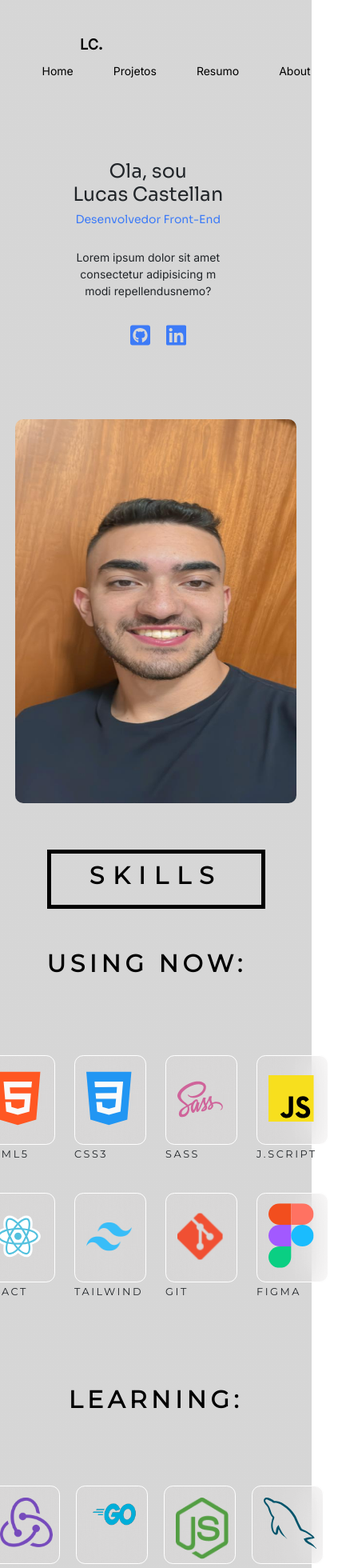
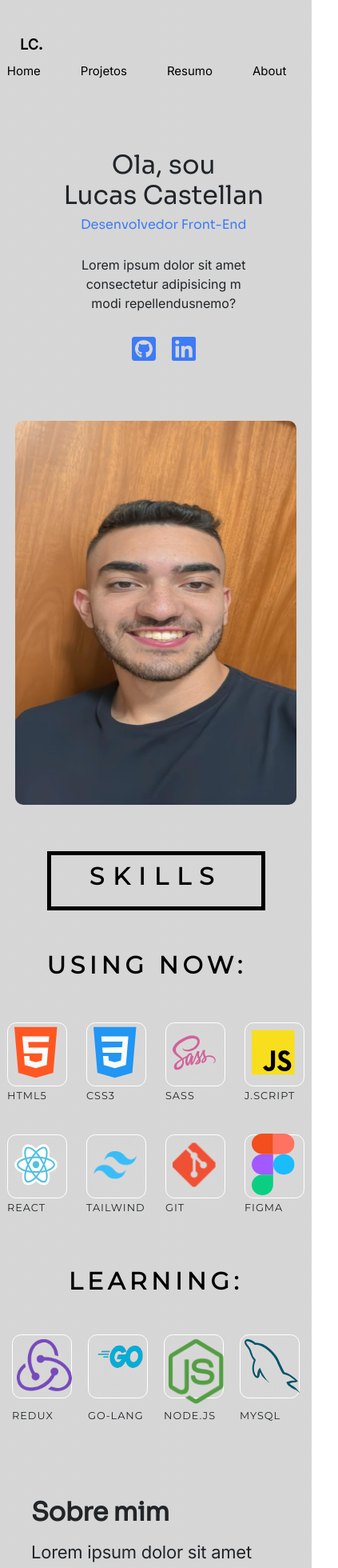
Before and after one commit to Castellan-Lucas/Portifolio, a React (Vite) app: page / in a window 390 px wide. Shown: the top 1960 px of the page at 80% size, 423 px wide, since content can reach past the window. Built offline with nearby package versions, Linux system fonts and the light colour scheme.

Commit message:
att reponsivo

```diff
--- a/src/components/Card/Card.sass
+++ b/src/components/Card/Card.sass
@@ -88,10 +88,14 @@
   .nomes
     align-self: center
     font-size: 0.8em
-    letter-spacing: 0.2em
+    letter-spacing:1px
   .container .box
-    width: 90px
-    padding: 0.7rem
+    padding: 5px 5px
+    width: 75px
+    height: 80px
+    gap: 0px
+  .container
+    width: 100%
     .title
       font-size: 1rem
     div
--- a/src/components/CardLearning/CardLearning.sass
+++ b/src/components/CardLearning/CardLearning.sass
@@ -102,3 +102,27 @@
     img
       width:110%
       height: 100%
+
+@media (max-width: 480px)
+  .container-::before
+    display: none
+  .container-::after
+    display: none
+  .nomes-
+    align-self: center
+    font-size: 0.8em
+    letter-spacing:1px
+  .container- .box-
+    padding: 5px 5px
+    width: 75px
+    height: 80px
+    gap: 0px
+  .container-
+    width: 100%
+    .title-
+      font-size: 1rem
+    div
+      font-size: 1rem
+    span
+      font-size: 0.6rem
+      margin-right: 0.1rem
--- a/src/components/CardProjects/CardProjects.sass
+++ b/src/components/CardProjects/CardProjects.sass
@@ -69,11 +69,14 @@ a
         justify-content: center
 
         img
-          width: 90%
+          width: 100%
           height: auto
 
+        h3
+          width: 100%
+          text-align: center
         p
-          width: 100%
+          width: 70%
           text-align: center
 
         .paragrafo
@@ -83,4 +86,6 @@ a
 
 
    .content-button
+        width: 100%
+        text-align: center
         margin-top: 30px
--- a/src/components/Header/Header.sass
+++ b/src/components/Header/Header.sass
@@ -8,6 +8,7 @@
   background: radial-gradient(50% 50.00% at 50% 50.00%, rgba(1, 1, 1, 0.16) 0%, rgba(1, 1, 1, 0.16) 100%)
 
 .logo
+  width: 100%
   font-weight: bold
   font-size: 48px
   font-family: Inter
@@ -89,14 +90,22 @@
 /* Estilos para tela menor que 480px */
 @media (max-width: 480px)
   .logo
+    width: 340px
     font-size: 18px
+    marign-left: 10px
 
   .logo a
     font-size: 20px
+    left: 10px
 
   .nav
     display: flex
     flex-direction: column
     align-items: center
-    width: 150%
+    width: 196%
     gap: -30px
+
+    ul
+      li
+        a
+          font-size: 15px
--- a/src/components/Learning/Learning.sass
+++ b/src/components/Learning/Learning.sass
@@ -46,8 +46,8 @@
 /* Estilos para telas menores */
 @media (max-width: 768px)
 
-  .conteudo-skills-
-    width: 40%
-    height: auto
+  .container-pai-,.conteudo-skills-
+    width: 100%
+    height: 200px
+    text-align: center
     gap: 20px
-    text-align: center
--- a/src/components/Projects/Projects.sass
+++ b/src/components/Projects/Projects.sass
@@ -28,11 +28,16 @@
 @media (max-width: 768px)
     .container-projects
         flex-direction: column
+
         h1
+            width: 100%
             font-size: 40px
             height: 100px
             line-height: 50px
             margin-top: 50px
 
-    .card-container
+    .card-container,.card-container-
         flex-direction: column
+        padding: 0px 5px
+        width: 100%
+        gap: 50px
--- a/src/components/Title/Title.sass
+++ b/src/components/Title/Title.sass
@@ -75,25 +75,25 @@
     align-items: center
     flex-direction: column
     margin-top: 5%
-    width: 75%
-
+    width: 85%
     h1
         width: 100%
-        font-size: 24px
+        font-size: 32px
 
     h3
         width: 100%
-        font-size: 14px
+        font-size: 16px
 
     a
         width: 70%
-        font-size: 14px
+        font-size: 16px
         margin-top: 20px
 
     .container-icons
-        width: 15%
+        margin-left: 20px
+        width: 100px
         height: 80px
 
         a
-            width: 70px
+            width: 80px
             gap: 20px
--- a/src/components/skills/skills.sass
+++ b/src/components/skills/skills.sass
@@ -25,8 +25,9 @@
 
 /* Estilos para telas menores */
 @media (max-width: 768px)
-  .conteudo-skills
+  .conteudo-skills,.container-pai
     width: 100%
+    height: 350px
 
     img
         width:95%
```
